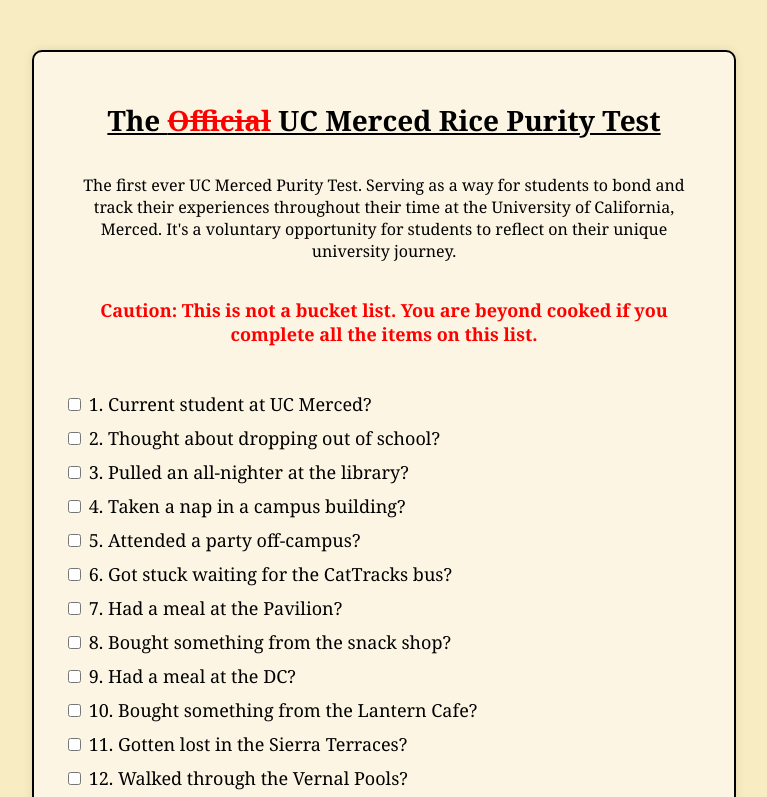
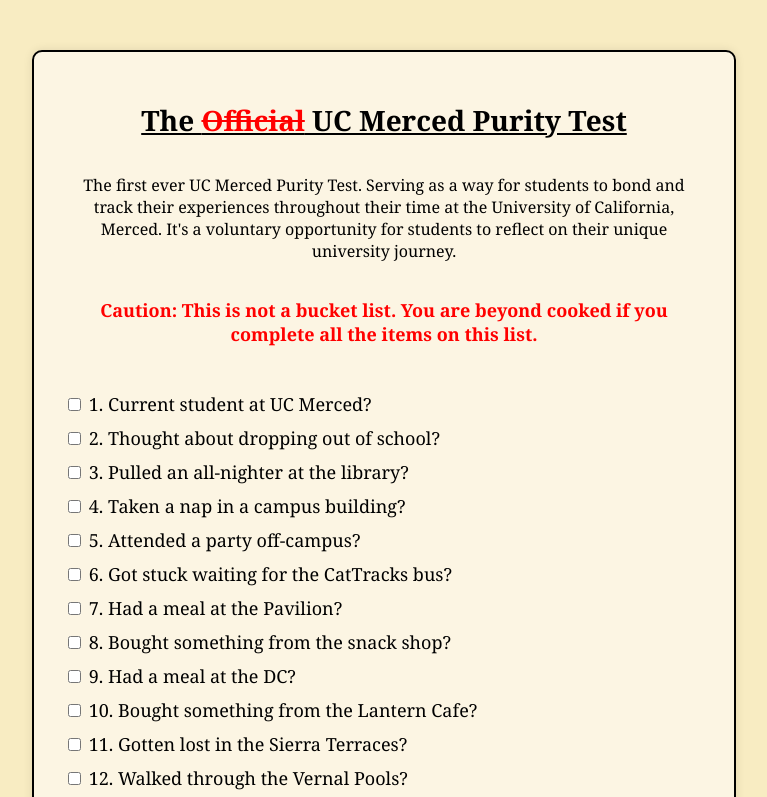
Before and after one commit to TiffanyNgoc/UCM-Rice-Purity-Test-lmao, a plain HTML site: page index.html in a window 1280 px wide. Shown: the top 797 px of the page, without its empty margins (256-1023 px from the left). Drawn offline with Linux system fonts and the light colour scheme.

Commit message:
changed name

```diff
--- a/index.html
+++ b/index.html
@@ -3,12 +3,12 @@
 <head>
     <meta charset="UTF-8">
     <meta name="viewport" content="width=device-width, initial-scale=1.0">
-    <title>UC Merced Rice Purity Test</title>
+    <title>UC Merced Purity Test</title>
     <link rel="stylesheet" href="styles.css">
 </head>
 <body>
     <div class="container">
-        <h1>The <span class="official">Official</span> UC Merced Rice Purity Test</h1>
+        <h1>The <span class="official">Official</span> UC Merced Purity Test</h1>
         <p>
             The first ever UC Merced Purity Test. Serving as a way for students to bond and track their experiences
             throughout their time at the University of California, Merced. It's a voluntary opportunity for students
```
